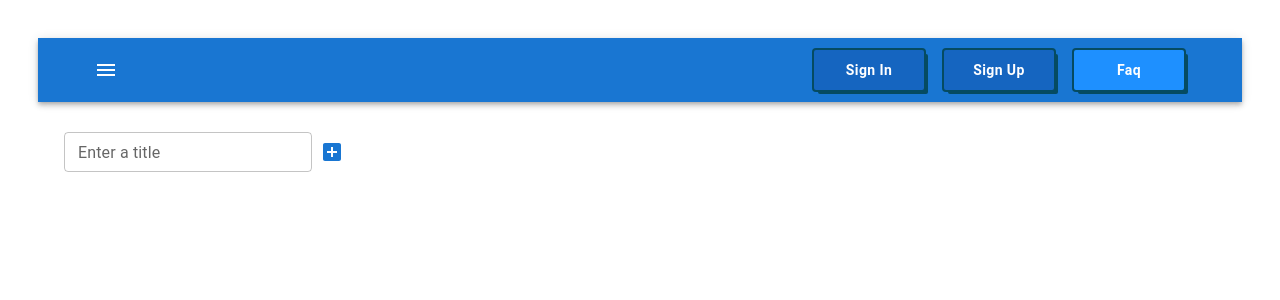
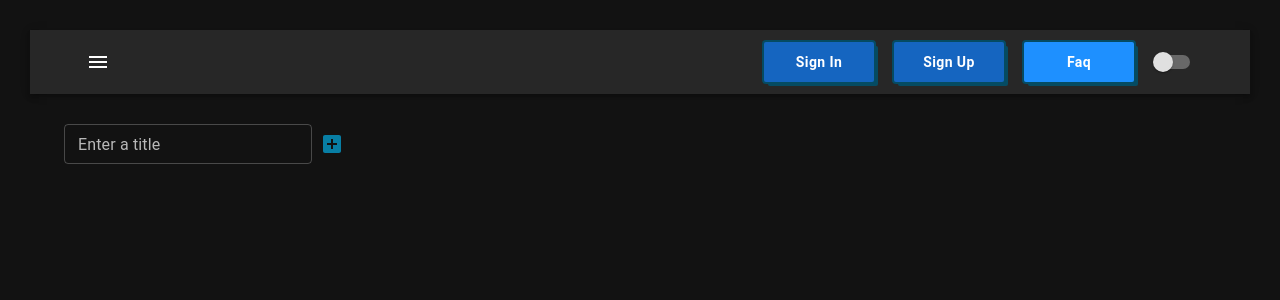
Before and after one commit to Yuliya9449/todo-list, a React (Vite) app: page / in a window 1280 px wide. Shown: the top 300 px of the page. Built offline with nearby package versions, Linux system fonts and the light colour scheme.

Commit message:
feat: add theme switching (dark/light mode)

```diff
--- a/src/app/App.tsx
+++ b/src/app/App.tsx
@@ -6,6 +6,9 @@ import { Todolists } from '@/features/todolists/ui/Todolists/Todolists'
 import Container from '@mui/material/Container'
 import Grid from '@mui/material/Grid'
 import { Header } from '@/common/components/Header/Header'
+import { createTheme, ThemeProvider } from '@mui/material/styles'
+import { useState } from 'react'
+import CssBaseline from '@mui/material/CssBaseline'
 
 export type Todolist = {
   id: string
@@ -23,14 +26,32 @@ export type TasksState = Record<Todolist['id'], Task[]>
 
 export type FilterValues = 'all' | 'active' | 'completed'
 
+export type ThemeMode = 'dark' | 'light'
+
 export const App = () => {
+  const [themeMode, setThemeMode] = useState<ThemeMode>('dark')
   const dispatch = useAppDispatch()
+
+  const theme = createTheme({
+    palette: {
+      mode: themeMode,
+      primary: {
+        main: '#087EA4',
+      },
+    },
+  })
+
+  const changeThemeMode = () => {
+    setThemeMode(themeMode === 'dark' ? 'light' : 'dark')
+  }
 
   const createTodolistHandler = (title: Todolist['title']) => dispatch(createTodolistAC(title))
 
   return (
+    <ThemeProvider theme={theme}>
+      <CssBaseline />
       <div className={styles.app}>
-      <Header />
+        <Header changeThemeMode={changeThemeMode} />
         <Container maxWidth={'lg'}>
           <Grid
             container
@@ -46,5 +67,6 @@ export const App = () => {
           </Grid>
         </Container>
       </div>
+    </ThemeProvider>
   )
 }
--- a/src/common/components/Header/Header.tsx
+++ b/src/common/components/Header/Header.tsx
@@ -4,8 +4,13 @@ import Toolbar from '@mui/material/Toolbar'
 import IconButton from '@mui/material/IconButton'
 import MenuIcon from '@mui/icons-material/Menu'
 import { NavButton } from '@/common/components/NavButton/NavButton'
+import Switch from '@mui/material/Switch'
 
-export const Header = () => {
+type Props = {
+  changeThemeMode: () => void
+}
+
+export const Header = ({ changeThemeMode }: Props) => {
   return (
     <AppBar position="static">
       <Toolbar>
@@ -17,6 +22,10 @@ export const Header = () => {
             <NavButton>Sign in</NavButton>
             <NavButton>Sign up</NavButton>
             <NavButton background={'dodgerblue'}>Faq</NavButton>
+            <Switch
+              color={'default'}
+              onChange={changeThemeMode}
+            />
           </div>
         </Container>
       </Toolbar>
```
Lines whose indentation alone changed are shown as unchanged.
